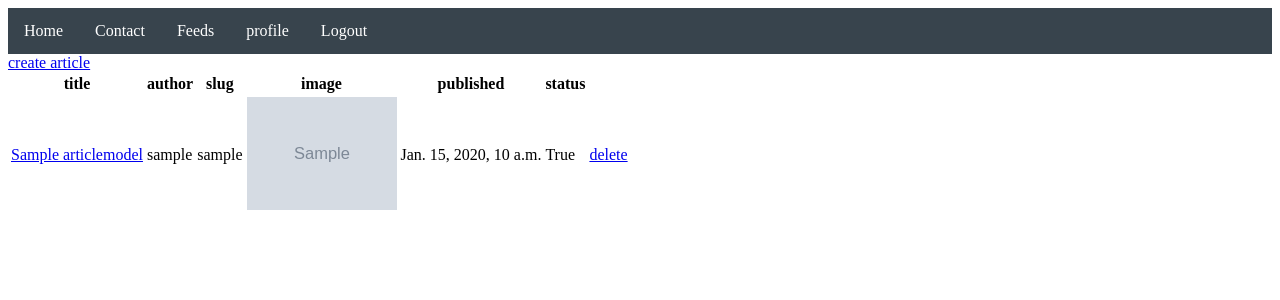
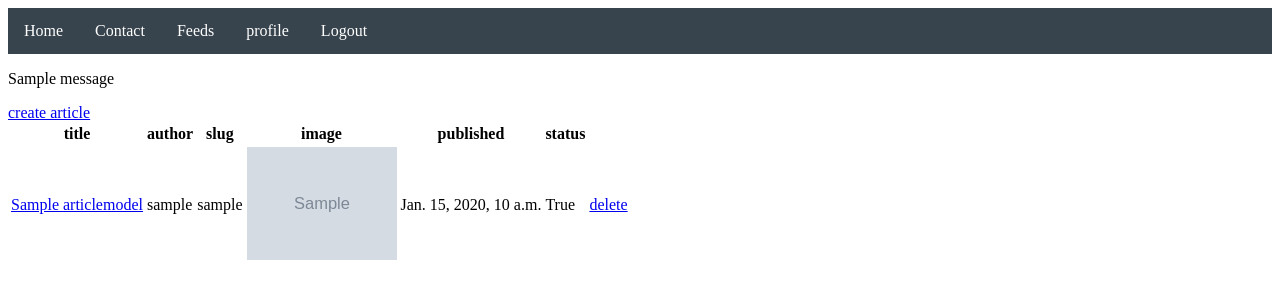
Before and after one commit to Sajjad-mansouri/Blog-with-DRF, a Django app: page /profile/articles-list/ in a window 1280 px wide. Shown: the top 300 px of the page. Run offline with Django 4.2, Linux system fonts and the light colour scheme; a user stored in the database is signed in; tables that the repository leaves empty hold one stand-in row (values such as "Sample post"); grey boxes marked "Sample" are stand-in pictures; one stand-in notice (Sample message) is shown.

Commit message:
use message to display message after creating ,updating and deleting

```diff
--- a/accounts/mixins.py
+++ b/accounts/mixins.py
@@ -1,6 +1,6 @@
 from django.shortcuts import redirect
 from blog.models import ArticleModel
-from django.http import Http404
+from django.http import Http404,HttpResponseRedirect
 
 
 
@@ -40,4 +40,4 @@ class AuthorMixin(AuthorDispatch,RequestFormKwarg):
 		self.object.author=self.request.user
 		self.object.save()
 		form.save_m2m()
-		return redirect('account:profile')
+		return HttpResponseRedirect(self.get_success_url())
--- a/accounts/urls.py
+++ b/accounts/urls.py
@@ -4,9 +4,9 @@ from . import views
 app_name='account'
 urlpatterns=[
 	path('',views.ProfileView.as_view(),name='profile'),
+	path('articles-list/',views.ProfileArticleList.as_view(),name='articles-list'),
 	path('create-article/',views.CreateArticle.as_view(),name='create-article'),
 	path('update-article/<int:pk>/',views.UpdateArticle.as_view(),name='update-article'),
-	path('articles-list/',views.ProfileArticleList.as_view(),name='articles-list'),
 	path('account/delete/article/<pk>',views.ArticleDelete.as_view(),name='article-delete'),
 
 	#account
--- a/accounts/views.py
+++ b/accounts/views.py
@@ -5,6 +5,8 @@ from django.views.generic import CreateView,ListView,UpdateView,DetailView,Delet
 from django.urls import reverse_lazy
 from django.shortcuts import redirect
 from django.contrib.auth import get_user_model
+from django.contrib.messages.views import SuccessMessageMixin
+from django.contrib import messages
 from blog.models import ArticleModel
 from .forms import ArticleForm,AuthorForm
 from .mixins import AuthorMixin,AuthorQueryset,RequestFormKwarg,SuperUserDispatch
@@ -19,34 +21,49 @@ class ProfileArticleList(LoginRequiredMixin,AuthorQueryset,ListView):
 	template_name='accounts/articles-list.html'
 
 
-class CreateArticle(LoginRequiredMixin,AuthorMixin,CreateView):
+class CreateArticle(LoginRequiredMixin,SuccessMessageMixin,AuthorMixin,CreateView):
 	model=ArticleModel
 	template_name='blog/create-update-article.html'
-	success_url=reverse_lazy('account:profile')
+	success_url=reverse_lazy('account:articles-list')
 	form_class=ArticleForm
+	success_message='<<%(title)s>> article be created'
+	def get_success_message(self,cleaned_data):
+		return self.success_message % dict(cleaned_data)
 
 
 
-
-class UpdateArticle(LoginRequiredMixin,AuthorQueryset,AuthorMixin,UpdateView):
+class UpdateArticle(LoginRequiredMixin,AuthorQueryset,SuccessMessageMixin,AuthorMixin,UpdateView):
 	template_name='blog/create-update-article.html'
 	form_class=ArticleForm
+	success_url=reverse_lazy('account:articles-list')
+	success_message='<<%(obj)s>> article be updated'
+	def form_valid(self,form):
+		super().form_valid(form)
+		if form.has_changed():
+			messages.success(self.request, "Your profile was updated.")
 
+	def get_success_message(self,cleaned_data):
+		return self.success_message % dict(obj=self.object.title)
 
 class AccountDetail(LoginRequiredMixin,DetailView):
 	template_name='accounts/account.html'
 	def get_object(self):
 			return get_user_model().objects.get(username=self.request.user.username)
 
-class AccountUpdate(LoginRequiredMixin,RequestFormKwarg,UpdateView):
+class AccountUpdate(LoginRequiredMixin,RequestFormKwarg,SuccessMessageMixin,UpdateView):
 	template_name='accounts/account.html'
 	form_class=AuthorForm
 	success_url=reverse_lazy('account:account-detail')
+	success_message='account be updated'
+
 	def get_object(self):
 			return get_user_model().objects.get(username=self.request.user.username)
 
 
-class ArticleDelete(LoginRequiredMixin,SuperUserDispatch,DeleteView):
+class ArticleDelete(LoginRequiredMixin,SuperUserDispatch,SuccessMessageMixin,DeleteView):
 	template_name='accounts/article_confim_delete.html'
 	model=ArticleModel
 	success_url=reverse_lazy('account:articles-list')
+	success_message='<<%(obj)s>> article was deleted'
+	def get_success_message(self,cleaned_data):
+		return self.success_message % dict(obj=self.object.title)
--- a/templates/accounts/articles-list.html
+++ b/templates/accounts/articles-list.html
@@ -4,6 +4,13 @@ Article list:
 {%endblock%}
 
 {%block content%}
+<div class="messages">
+{% for message in messages %}
+<p{% if message.tags %} class="{{ message.tags }}"{% endif %}>{{message}}
+</p>
+{% endfor %}
+</div>
+
 	<a href="{%url 'account:create-article'%}">create article</a>
 
 <table>
```
